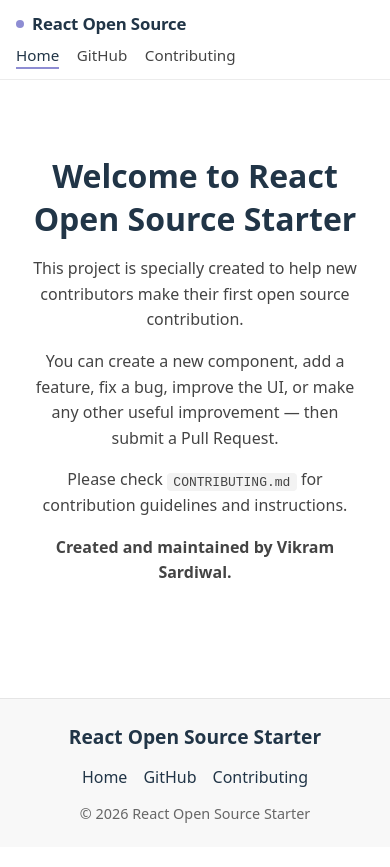
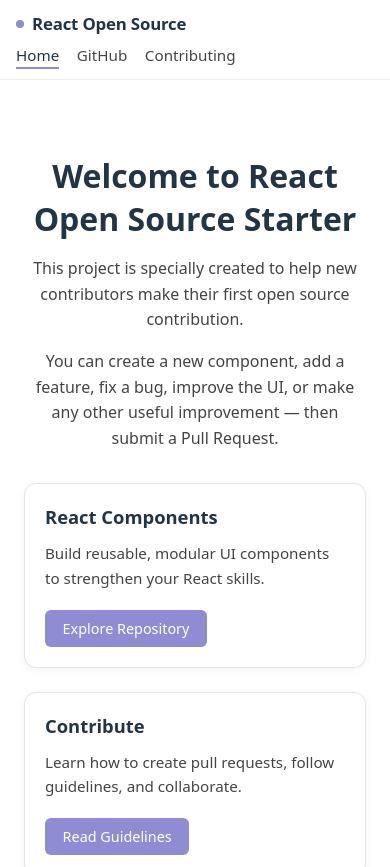
Before and after one commit to Vikram-sardiwal/react-open-source, a React (Vite) app: page / in a window 390 px wide. Shown: the top 867 px of the page. Built offline with nearby package versions, Linux system fonts and the light colour scheme.

Commit message:
feat: add reusable Card component with responsive styling

```diff
--- a/package.json
+++ b/package.json
@@ -10,6 +10,7 @@
     "lint": "eslint . --ext js,jsx --report-unused-disable-directives --max-warnings 0"
   },
   "dependencies": {
+    "prop-types": "^15.8.1",
     "react": "^18.3.1",
     "react-dom": "^18.3.1",
     "react-router-dom": "^7.18.2"
--- a/src/App.css
+++ b/src/App.css
@@ -320,3 +320,116 @@ html[data-theme="dark"] .navbar-link {
     gap: 1rem;
   }
 }
+
+/* Card Component */
+.cards-grid {
+  display: grid;
+  grid-template-columns: repeat(auto-fit, minmax(240px, 1fr));
+  gap: 1.5rem;
+  margin: 2rem 0;
+  text-align: left;
+}
+
+.card {
+  display: flex;
+  flex-direction: column;
+  background-color: #ffffff;
+  border: 1px solid #e5e5e5;
+  border-radius: 12px;
+  overflow: hidden;
+  box-shadow: 0 2px 8px rgba(0, 0, 0, 0.05);
+  transition: transform 0.2s ease, box-shadow 0.2s ease;
+  text-align: left;
+}
+
+.card:hover {
+  transform: translateY(-4px);
+  box-shadow: 0 8px 20px rgba(0, 0, 0, 0.08);
+}
+
+.card-image-wrapper {
+  width: 100%;
+  height: 180px;
+  overflow: hidden;
+  background-color: #f3f3f3;
+}
+
+.card-image {
+  width: 100%;
+  height: 100%;
+  object-fit: cover;
+  display: block;
+}
+
+.card-content {
+  padding: 1.25rem;
+  display: flex;
+  flex-direction: column;
+  flex: 1;
+  gap: 0.75rem;
+}
+
+.card-title {
+  margin: 0;
+  font-size: 1.15rem;
+  font-weight: 600;
+  color: #213547;
+}
+
+.card-description {
+  margin: 0;
+  font-size: 0.95rem;
+  line-height: 1.5;
+  color: #555;
+}
+
+.card-action {
+  margin-top: auto;
+  padding-top: 0.5rem;
+}
+
+.card-button {
+  display: inline-block;
+  padding: 0.55rem 1.1rem;
+  background-color: #8e8dd3;
+  color: #ffffff;
+  text-decoration: none;
+  border-radius: 6px;
+  font-weight: 500;
+  font-size: 0.9rem;
+  border: none;
+  cursor: pointer;
+  text-align: center;
+  transition: background-color 0.2s ease, transform 0.1s ease;
+}
+
+.card-button:hover {
+  background-color: #7978c2;
+}
+
+.card-button:active {
+  transform: scale(0.98);
+}
+
+/* Dark Mode for Card */
+html[data-theme="dark"] .card {
+  background-color: #1a1a1a;
+  border-color: #2e2e2e;
+  box-shadow: 0 2px 8px rgba(0, 0, 0, 0.3);
+}
+
+html[data-theme="dark"] .card:hover {
+  box-shadow: 0 8px 20px rgba(0, 0, 0, 0.45);
+}
+
+html[data-theme="dark"] .card-image-wrapper {
+  background-color: #262626;
+}
+
+html[data-theme="dark"] .card-title {
+  color: #f0f0f0;
+}
+
+html[data-theme="dark"] .card-description {
+  color: #a0aec0;
+}
--- /dev/null
+++ b/src/components/Card.jsx
@@ -0,0 +1,90 @@
+import PropTypes from "prop-types";
+
+function Card({
+  title,
+  description,
+  image,
+  imageAlt,
+  actionText,
+  buttonText,
+  actionLink,
+  buttonLink,
+  onAction,
+  onButtonClick,
+  action,
+  children,
+  className = "",
+  ...props
+}) {
+  const finalActionText = actionText || buttonText;
+  const finalActionLink = actionLink || buttonLink;
+  const finalOnAction = onAction || onButtonClick;
+
+  return (
+    <div className={`card ${className}`.trim()} {...props}>
+      {image && (
+        <div className="card-image-wrapper">
+          <img
+            src={image}
+            alt={imageAlt || (typeof title === "string" ? title : "Card image")}
+            className="card-image"
+          />
+        </div>
+      )}
+
+      <div className="card-content">
+        {title && <h3 className="card-title">{title}</h3>}
+        {description && <p className="card-description">{description}</p>}
+        {children}
+
+        {(action || finalActionText) && (
+          <div className="card-action">
+            {action ? (
+              action
+            ) : finalActionLink ? (
+              <a
+                href={finalActionLink}
+                className="card-button"
+                onClick={finalOnAction}
+                target={finalActionLink.startsWith("http") ? "_blank" : undefined}
+                rel={
+                  finalActionLink.startsWith("http")
+                    ? "noopener noreferrer"
+                    : undefined
+                }
+              >
+                {finalActionText}
+              </a>
+            ) : (
+              <button
+                type="button"
+                className="card-button"
+                onClick={finalOnAction}
+              >
+                {finalActionText}
+              </button>
+            )}
+          </div>
+        )}
+      </div>
+    </div>
+  );
+}
+
+Card.propTypes = {
+  title: PropTypes.node,
+  description: PropTypes.node,
+  image: PropTypes.string,
+  imageAlt: PropTypes.string,
+  actionText: PropTypes.node,
+  buttonText: PropTypes.node,
+  actionLink: PropTypes.string,
+  buttonLink: PropTypes.string,
+  onAction: PropTypes.func,
+  onButtonClick: PropTypes.func,
+  action: PropTypes.node,
+  children: PropTypes.node,
+  className: PropTypes.string,
+};
+
+export default Card;
--- a/src/components/Welcome.jsx
+++ b/src/components/Welcome.jsx
@@ -1,3 +1,5 @@
+import Card from "./Card.jsx";
+
 function Welcome() {
   return (
     <section className="welcome">
@@ -14,6 +16,21 @@ function Welcome() {
         Pull Request.
       </p>
 
+      <div className="cards-grid">
+        <Card
+          title="React Components"
+          description="Build reusable, modular UI components to strengthen your React skills."
+          actionText="Explore Repository"
+          actionLink="https://github.com/Vikram-sardiwal/react-open-source"
+        />
+        <Card
+          title="Contribute"
+          description="Learn how to create pull requests, follow guidelines, and collaborate."
+          actionText="Read Guidelines"
+          actionLink="https://github.com/Vikram-sardiwal/react-open-source/blob/main/CONTRIBUTING.md"
+        />
+      </div>
+
       <p>
         Please check <code>CONTRIBUTING.md</code> for contribution
         guidelines and instructions.
```
Also changed, not shown: 1 other file (tests, documents, lock files or other folders). Lines whose indentation alone changed are shown as unchanged.
